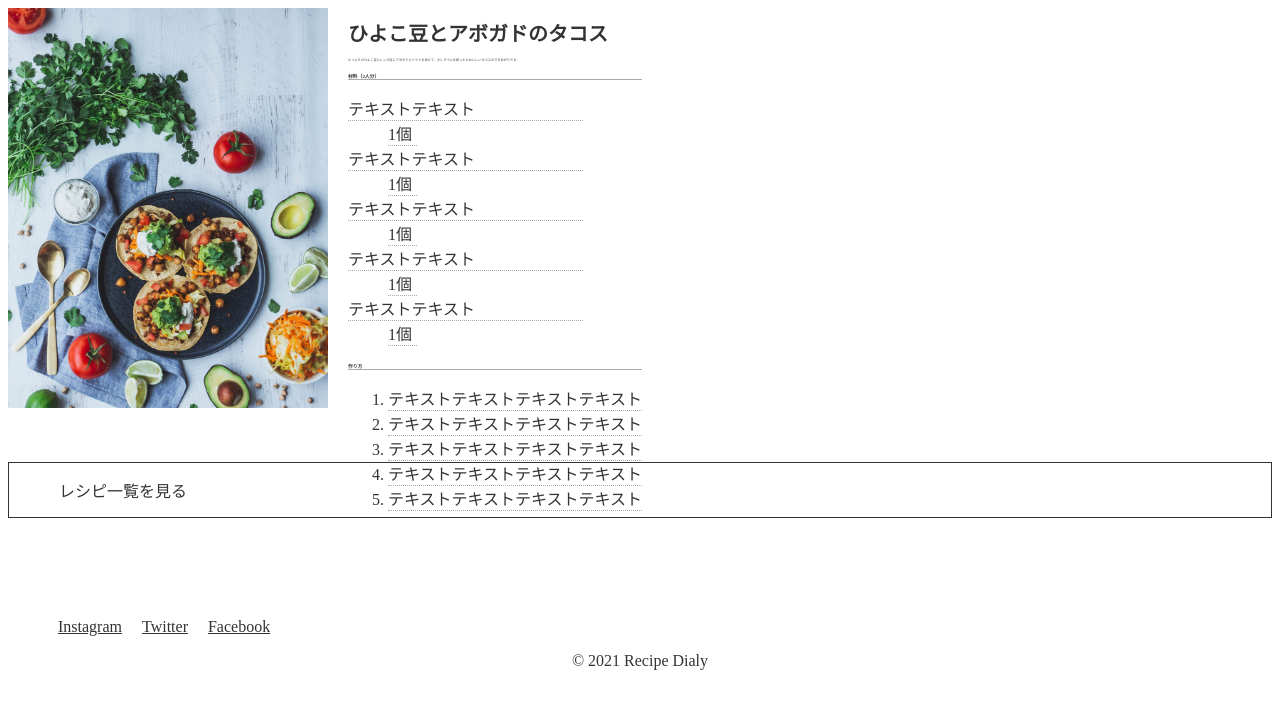
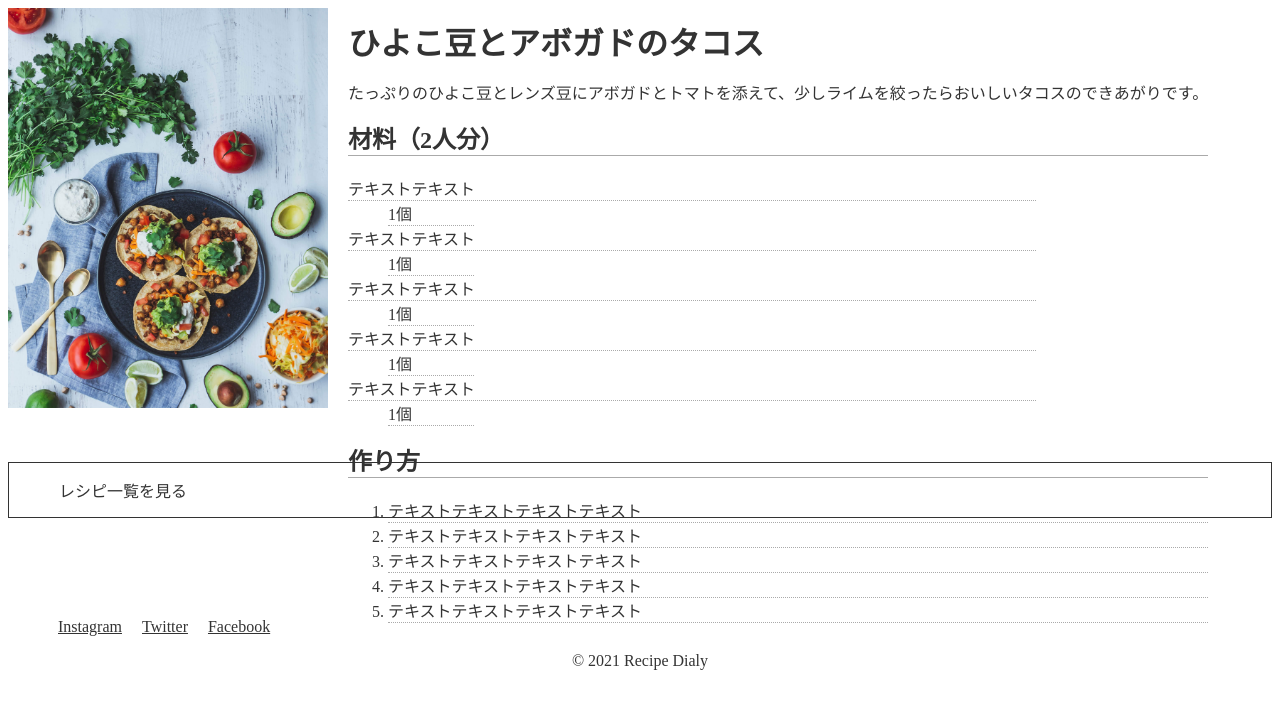
Before and after one commit to memoru333/recipe2, a plain HTML site: page index.html in a window 1280 px wide. Drawn offline with Linux system fonts and the light colour scheme.

Commit message:
Update style.css

```diff
--- a/css/style.css
+++ b/css/style.css
@@ -49,17 +49,16 @@ a {
 }
 
 .page-title {
-    font-size: 20px;
     margin: 10px 0;
 }
 
 .recipe p {
-    font-size: 0.2rem;
+
 }
 
 .content-title {
     width: 100%;
-    font-size: 0.3rem;
+
     margin-top: 10px;
     border-bottom: 1px solid #aaa;
 }
```
